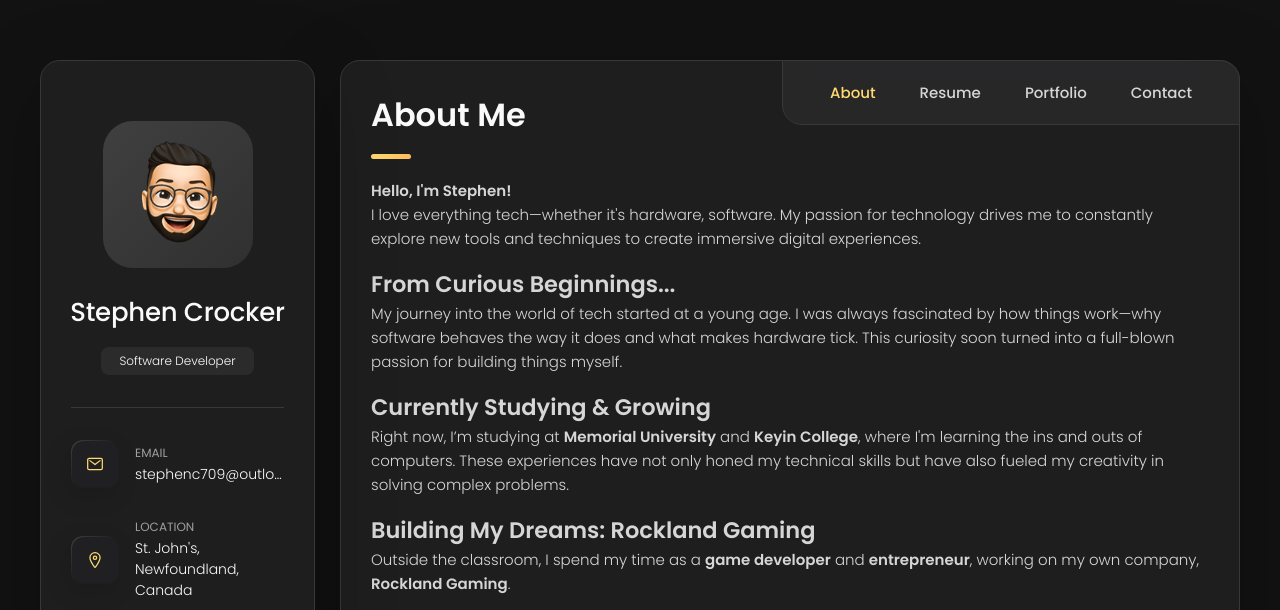
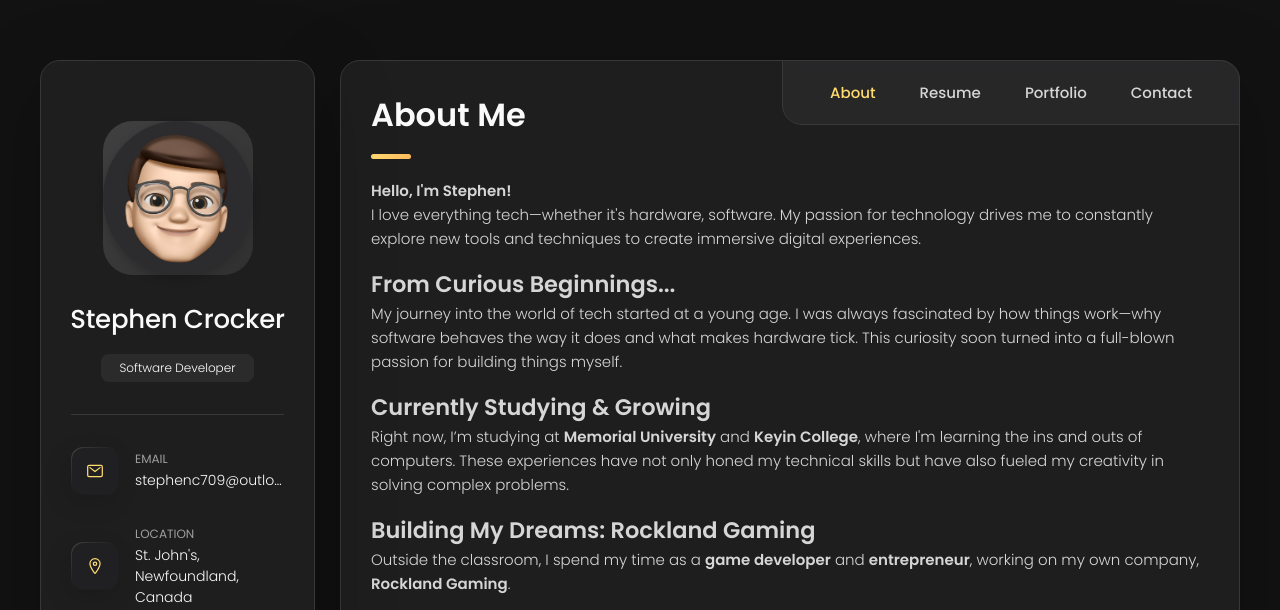
Before and after one commit to Stezzly/Personal-Portfolio, a plain HTML site: page index.html in a window 1280 px wide. Shown: the top 610 px of the page. Drawn offline with nearby package versions, Linux system fonts and the light colour scheme.

Commit message:
Updated Avatar Emoji
Avatar emoji replaced with personal memoji

```diff
--- a/assets/css/style.css
+++ b/assets/css/style.css
@@ -340,6 +340,19 @@ a {
   border-radius: 20px;
 }
 
+.profile-img {
+  width: 80px; /* Width remains the same */
+  border-radius: 50%; /* Rounds the edges to make it circular */
+  box-shadow: 0 4px 8px rgba(0, 0, 0, 0.2); /* Adds a subtle shadow */
+  object-fit: cover; /* Ensures the image fits well within the circle */
+  transition: transform 0.3s ease-in-out; /* Adds a smooth effect when hovered */
+}
+
+.profile-img:hover {
+  transform: scale(1.1); /* Slight zoom effect on hover */
+}
+
+
 .info-content .name {
   color: var(--white-2);
   font-size: var(--fs-3);
--- a/index.html
+++ b/index.html
@@ -42,7 +42,7 @@
       <div class="sidebar-info">
 
         <figure class="avatar-box">
-          <img src="./assets/images/my-avatar.png" alt="Richard hanrick" width="80">
+          <img src="./assets/images/Memoji.png" alt="Richard Hanrick" class="profile-img">
         </figure>
 
         <div class="info-content">
```
Also changed, not shown: assets/images/Memoji.png (added).
